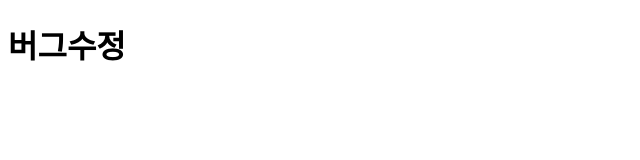
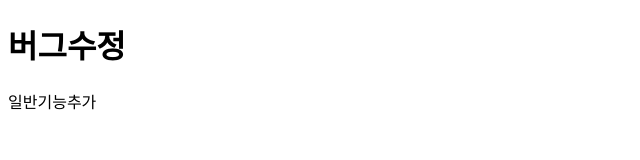
Before and after one commit to myvega2k/Boxiting, a plain HTML site: page index.html in a window 1280 px wide. Shown: the whole page, without its empty margins (0-640 px from the left). Drawn offline with Linux system fonts and the light colour scheme.

Commit message:
일반 기능 추가

```diff
--- a/index.html
+++ b/index.html
@@ -8,5 +8,8 @@
 </head>
 <body>
     <h1>버그수정</h1>
+    <div>
+        일반기능추가
+    </div>
 </body>
 </html>
```
